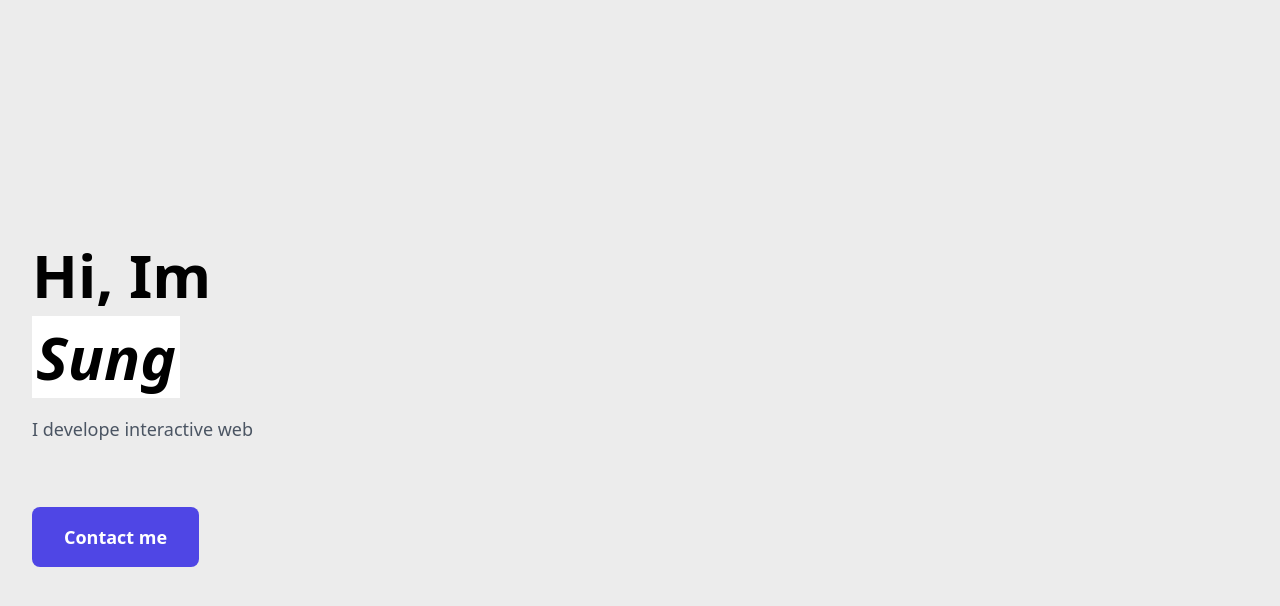
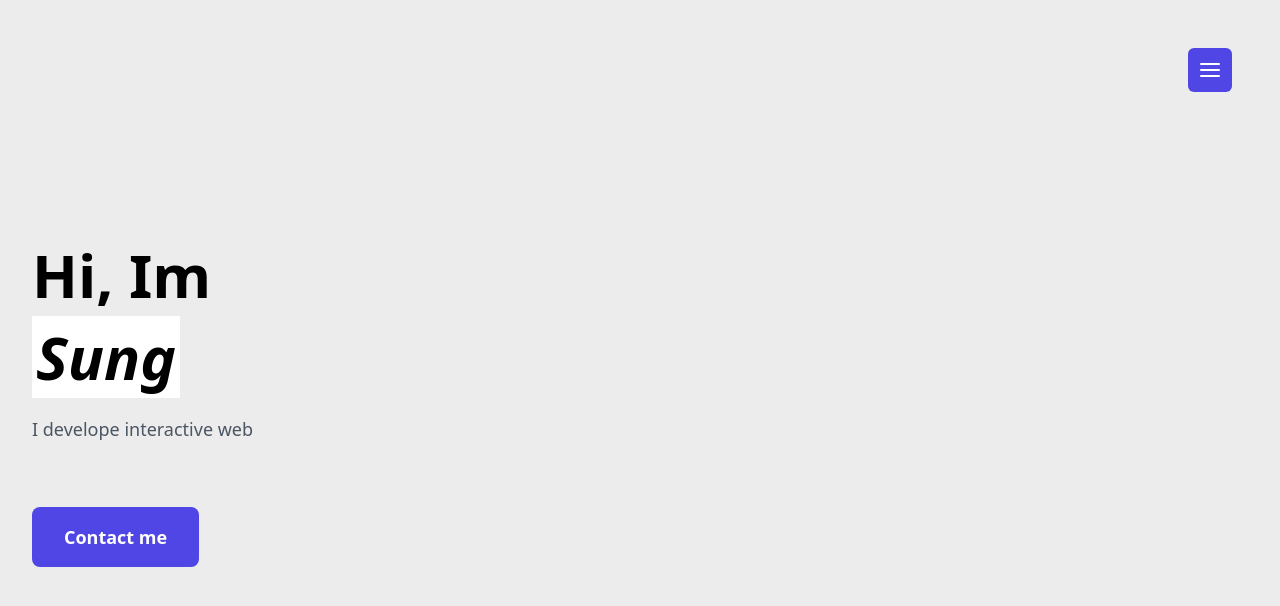
Before and after one commit to swc9803/r3f, a React (Vite) app: page /pofo in a window 1280 px wide. Shown: the top 606 px of the page. Built offline with nearby package versions, Linux system fonts and the light colour scheme; no server answers.

Commit message:
menu 추가

```diff
--- /dev/null
+++ b/src/components/pofo/Menu.jsx
@@ -0,0 +1,66 @@
+import PropTypes from 'prop-types';
+
+const Menu = (props) => {
+  const { onSectionChange, menuOpened, setMenuOpened } = props;
+
+  return (
+    <>
+      <button
+        onClick={() => setMenuOpened(!menuOpened)}
+        className="z-20 fixed top-12 right-12 p-3 bg-indigo-600 w-11 h-11 rounded-md"
+      >
+        <div
+          className={`bg-white h-0.5 rounded-md w-full transition-all ${
+            menuOpened ? 'rotate-45  translate-y-0.5' : ''
+          }`}
+        />
+        <div
+          className={`bg-white h-0.5 rounded-md w-full my-1 ${
+            menuOpened ? 'hidden' : ''
+          }`}
+        />
+        <div
+          className={`bg-white h-0.5 rounded-md w-full transition-all ${
+            menuOpened ? '-rotate-45' : ''
+          }`}
+        />
+      </button>
+      <div
+        className={`z-10 fixed top-0 right-0 bottom-0 bg-white transition-all overflow-hidden flex flex-col
+      ${menuOpened ? 'w-80' : 'w-0'}`}
+      >
+        <div className="flex-1 flex items-start justify-center flex-col gap-6 p-8">
+          <MenuButton label="About" onClick={() => onSectionChange(0)} />
+          <MenuButton label="Skills" onClick={() => onSectionChange(1)} />
+          <MenuButton label="Projects" onClick={() => onSectionChange(2)} />
+          <MenuButton label="Contact" onClick={() => onSectionChange(3)} />
+        </div>
+      </div>
+    </>
+  );
+};
+
+const MenuButton = (props) => {
+  const { label, onClick } = props;
+  return (
+    <button
+      onClick={onClick}
+      className="text-2xl font-bold cursor-pointer hover:text-indigo-600 transition-colors"
+    >
+      {label}
+    </button>
+  );
+};
+
+Menu.propTypes = {
+  onSectionChange: PropTypes.func.isRequired,
+  menuOpened: PropTypes.bool.isRequired,
+  setMenuOpened: PropTypes.func.isRequired,
+};
+
+MenuButton.propTypes = {
+  label: PropTypes.string.isRequired,
+  onClick: PropTypes.func.isRequired,
+};
+
+export default Menu;
--- a/src/components/pofo/index.jsx
+++ b/src/components/pofo/index.jsx
@@ -1,12 +1,18 @@
+import { useEffect, useState } from 'react';
 import { Canvas } from '@react-three/fiber';
 import Experience from './Experience';
 import { Scroll, ScrollControls } from '@react-three/drei';
 import Interface from './Interface';
 import ScrollManager from './ScrollManager';
-import { useState } from 'react';
+import Menu from './Menu';
 
 const App = () => {
   const [section, setSection] = useState(0);
+  const [menuOpened, setMenuOpened] = useState(false);
+
+  useEffect(() => {
+    setMenuOpened(false);
+  }, [section]);
 
   return (
     <>
@@ -20,6 +26,11 @@ const App = () => {
           </Scroll>
         </ScrollControls>
       </Canvas>
+      <Menu
+        onSectionChange={setSection}
+        menuOpened={menuOpened}
+        setMenuOpened={setMenuOpened}
+      />
     </>
   );
 };
```
